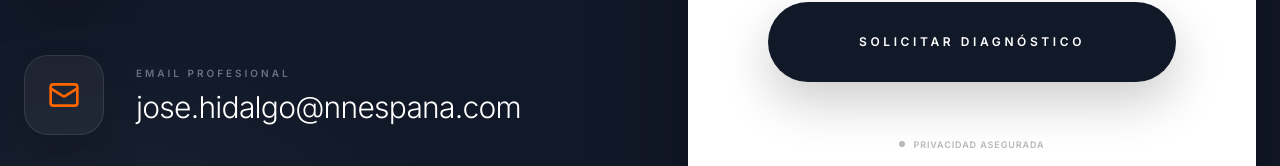
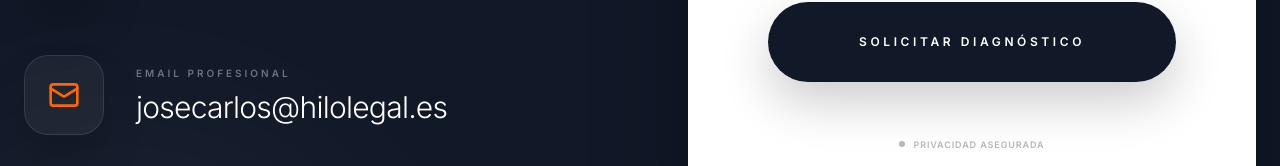
Before and after one commit to Jokhid/web-JC, a React (Vite) app: page / in a window 1280 px wide. Shown: the part 8216-8382 px from the top of the page. Built offline with nearby package versions, Linux system fonts and the light colour scheme; a web font is replaced by a local one.

Commit message:
Update App.tsx

```diff
--- a/src/App.tsx
+++ b/src/App.tsx
@@ -580,7 +580,7 @@
                 </div>
                 <div>
                   <p className="text-[10px] font-black uppercase tracking-[0.3em] text-gray-500 mb-2">Email Profesional</p>
-                  <p className="text-white text-3xl font-light tracking-tight">jose.hidalgo@nnespana.com</p>
+                  <p className="text-white text-3xl font-light tracking-tight">josecarlos@hilolegal.es</p>
                 </div>
               </div>
             </div>
```
